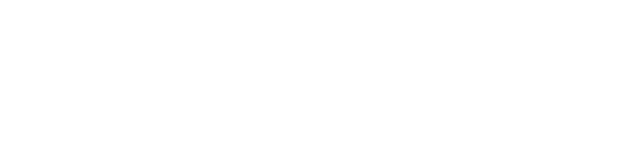
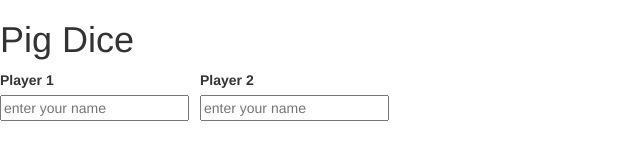
Before and after one commit to RyanDuff613/pigDice, a plain HTML site: page index.html in a window 1280 px wide. Shown: the whole page, without its empty margins (0-640 px from the left). Drawn offline with Linux system fonts and the light colour scheme.

Commit message:
add user inputs for names

```diff
--- a/css/styles.css
+++ b/css/styles.css
@@ -1,3 +1,4 @@
-#show-contact{
-  display: none;
+.playerInput{
+  width: 200px;
+  float: left;
 }
--- a/index.html
+++ b/index.html
@@ -8,6 +8,18 @@
     <title>Pig Dice</title>
   </head>
   <body>
+    <h1>Pig Dice</h1>
+    <form id="enterNames">
+      <div class="playerInput">
+        <label for="player1">Player 1</label><br>
+        <input type="text" id="player1" placeholder="enter your name">
+      </div>
+      <div class="playerInput">
+        <label for="player2">Player 2</label><br>
+        <input type="text" id="player2" placeholder="enter your name">
+      </div>
+    </form>
+    <br>
 
   </body>
 </html>
--- a/js/scripts.js
+++ b/js/scripts.js
@@ -15,7 +15,6 @@ Game.prototype.addPlayer = function(player){
 }
 
 
-
 Game.prototype.compareScores = function(){
   //write function that evaluates all values held in playerScores array
   // if any value >=100 return playerScore and playerName saying 'congratulations, you won'
@@ -29,14 +28,16 @@ function Player(name) {
   this.totalScore = 0;
 }
 
-Player.prototype.turn = function(player){
+Player.prototype.turn = function(){
     var turnScore;
     var rollScore = dieRoll();
     if (rollScore === 1){
       turnScore = 0;
+      console.log(turnScore);
       // prompt next player to roll
     } else {
       turnScore += rollScore;
+      console.log(turnScore);
       // ask player to hold or roll again
     }
     this.totalScore += turnScore;
```
